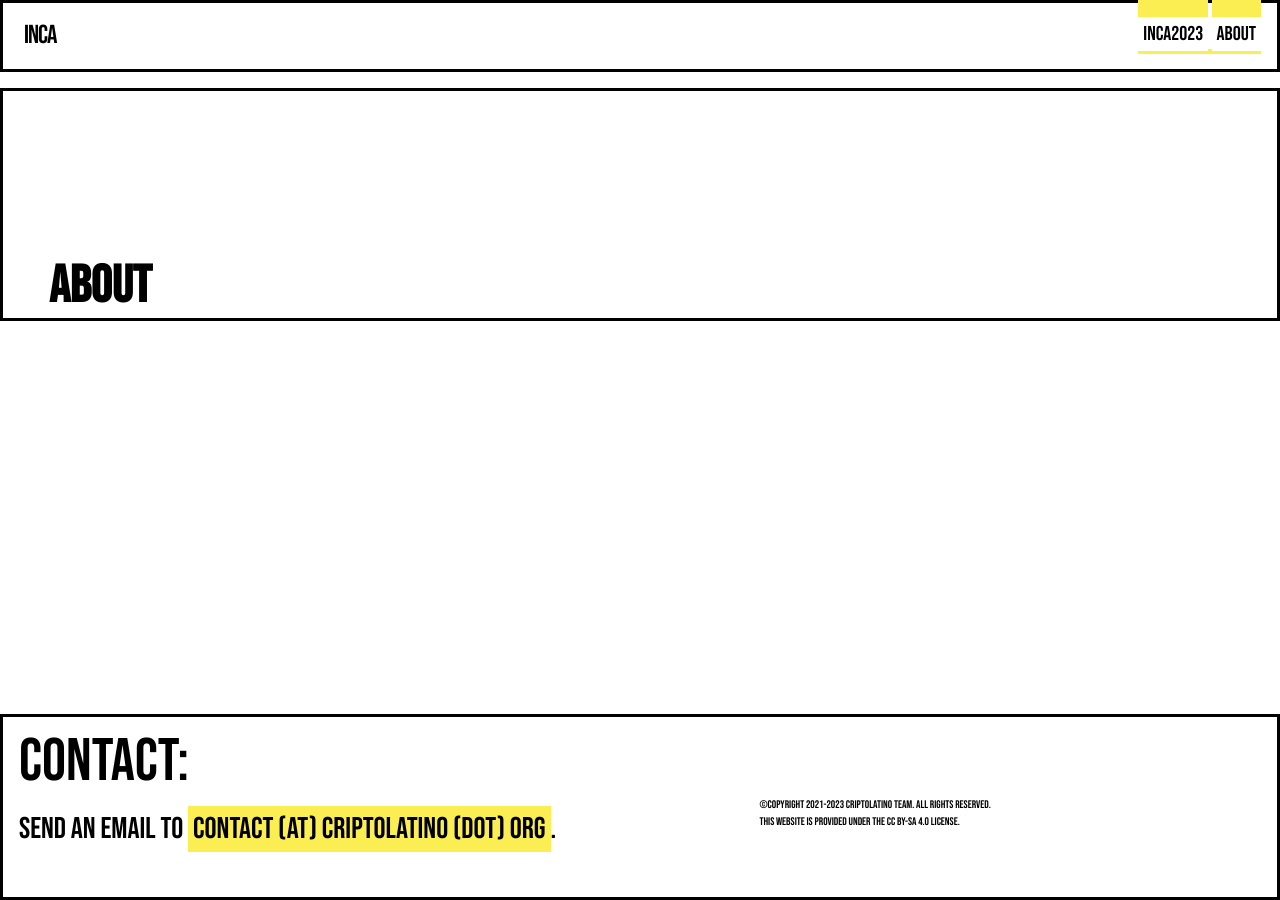
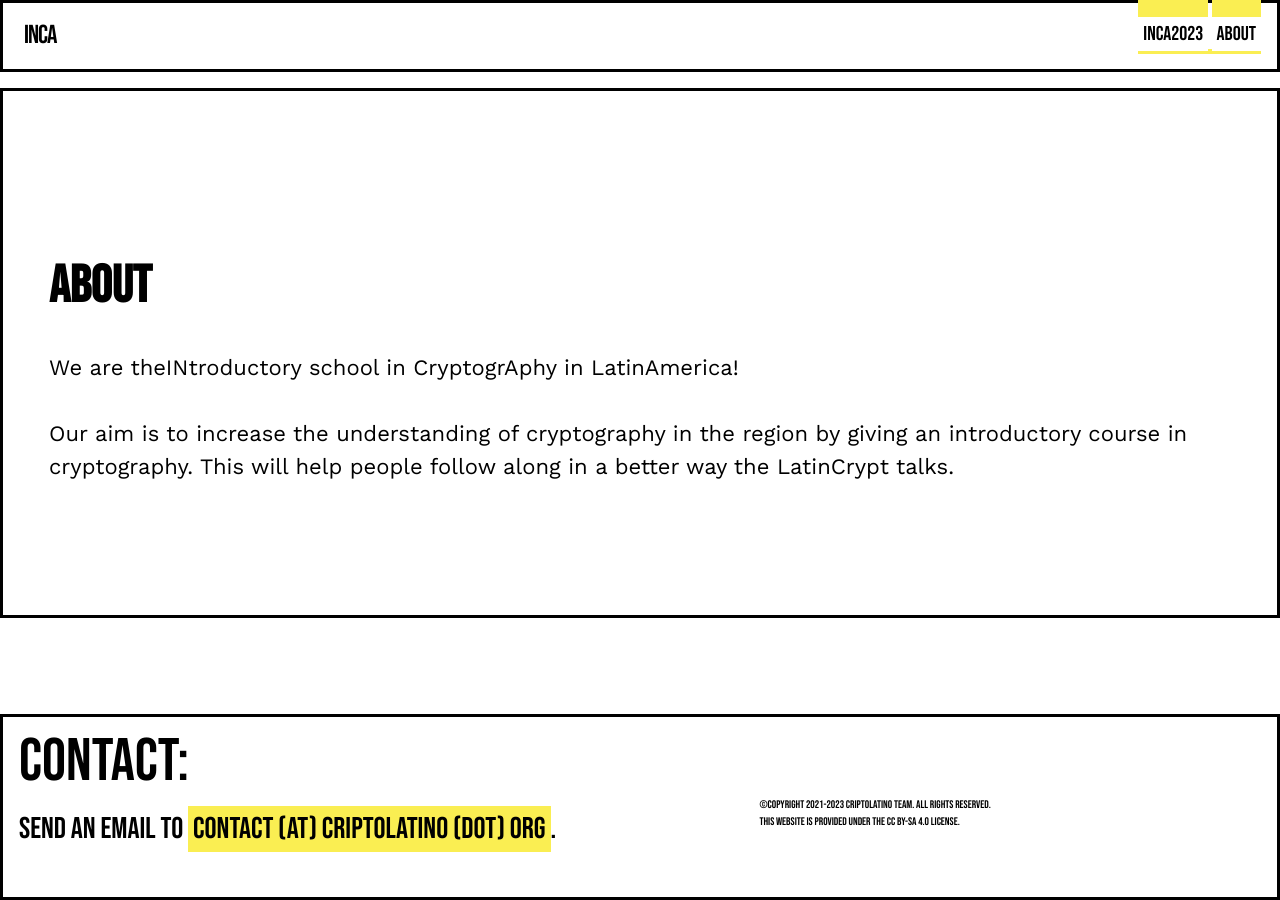
Before and after one commit to Latin-American-Cryptographers/inca-crypto, a Jekyll site: the page built from about.markdown, in a window 1280 px wide. Built offline with Jekyll 4.4.1, drawn with Linux system fonts in a browser that asks for light colours.

Commit message:
Some text

```diff
--- a/about.markdown
+++ b/about.markdown
@@ -4,3 +4,14 @@ permalink: /about/
 title: About
 tags: menu
 ---
+
+<div>
+  <br>
+  <p>We are theINtroductory school in CryptogrAphy in LatinAmerica!</p>
+  <br>
+  <p>Our aim is to increase the understanding of cryptography in the region by giving an introductory course in cryptography. This will help people follow along in a better way the LatinCrypt talks.</p>
+  <br>
+  <br>
+  <br>
+  <br>
+</div>
```
Also changed, not shown: 2023.md (+1 -1 lines).
